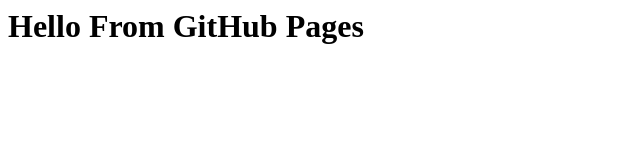
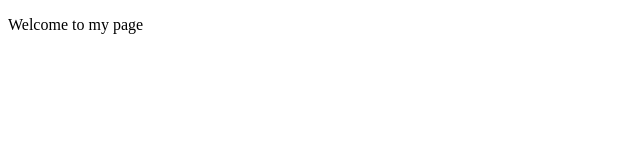
Before and after one commit to ShettyBryan/shettybryan.github.io, a plain HTML site: page index.html in a window 1280 px wide. Shown: the whole page, without its empty margins (0-640 px from the left). Drawn offline with Linux system fonts and the light colour scheme.

Commit message:
Basic html boilerplate code

```diff
--- a/index.html
+++ b/index.html
@@ -1 +1,9 @@
-<h1>Hello From GitHub Pages</h1>
+<!DOCTYPE html>
+<html>
+  <head>
+
+  </head>
+  <body>
+    <p>Welcome to my page</p>
+  </body>
+</html>
```
